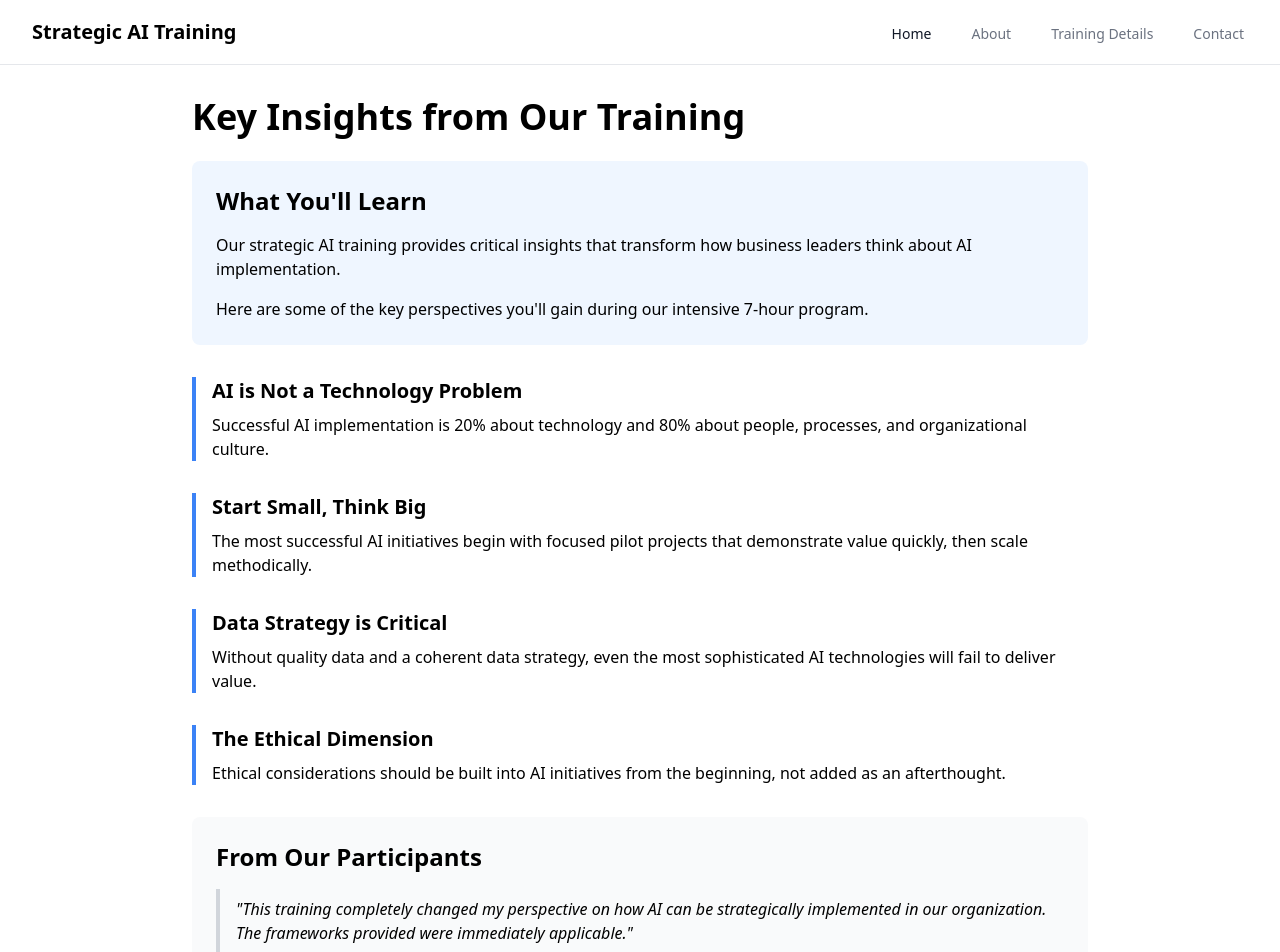
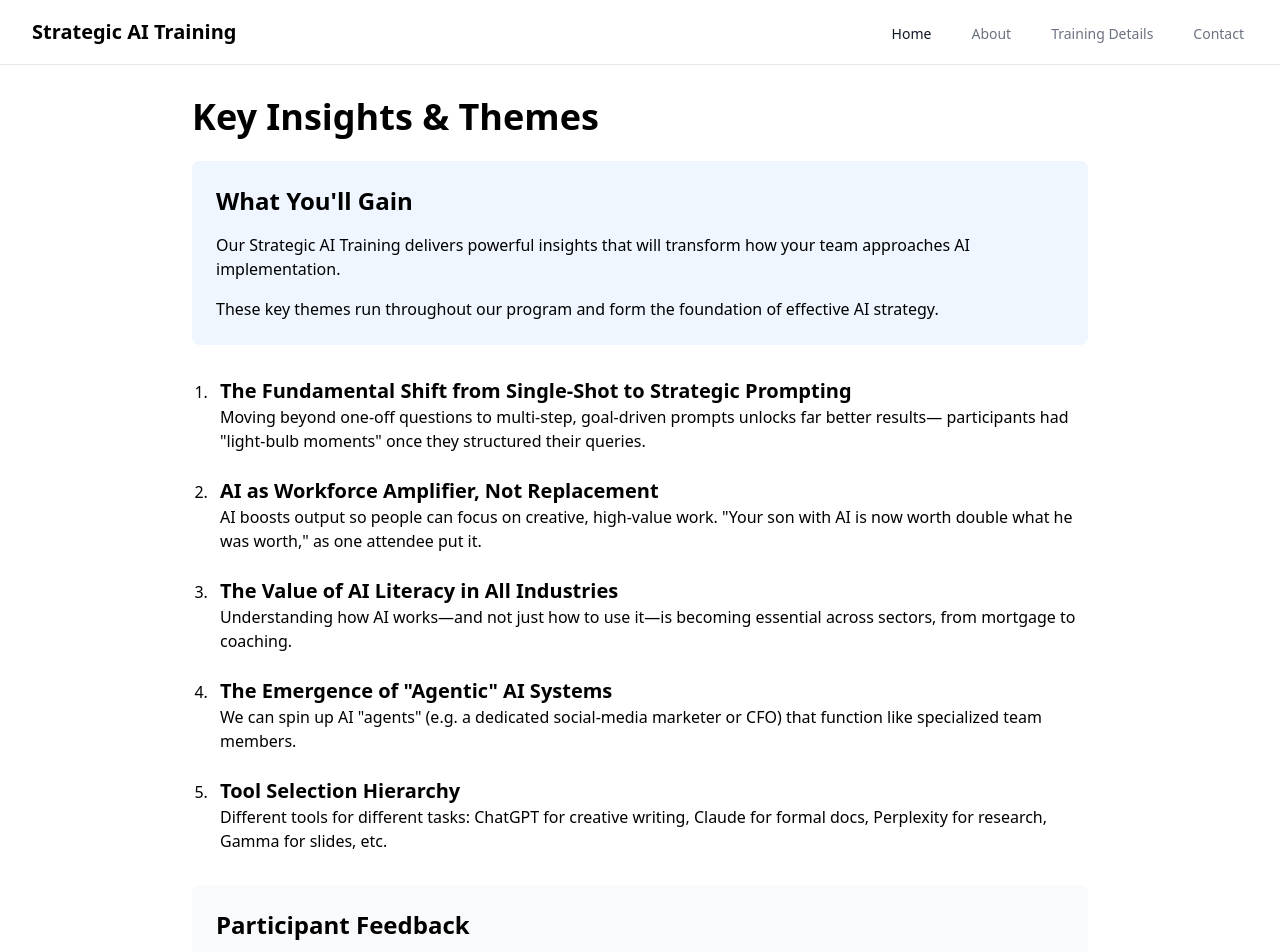
Before and after one commit to 7MinuteLife/one-day-strategic-ai, a Next.js app: page /training/one-day-strategic-ai/key-insights in a window 1280 px wide. Shown: the top 952 px of the page. Built offline with nearby package versions, Linux system fonts and the light colour scheme.

Commit message:
Fix key-insights page by removing content references causing errors

```diff
--- a/pages/training/one-day-strategic-ai/key-insights.tsx
+++ b/pages/training/one-day-strategic-ai/key-insights.tsx
@@ -1,3 +1,4 @@
+// pages/training/one-day-strategic-ai/key-insights.tsx
 import Link from 'next/link'
 import Layout from '../../../components/Layout'
 
@@ -5,45 +6,61 @@ export default function KeyInsightsPage() {
   return (
     <Layout>
       <div className="max-w-4xl mx-auto">
-        <h1 className="text-4xl font-bold mb-6">Key Insights from Our Training</h1>
+        <h1 className="text-4xl font-bold mb-6">Key Insights & Themes</h1>
 
         <div className="bg-blue-50 p-6 rounded-lg mb-8">
-          <h2 className="text-2xl font-bold mb-4">What You'll Learn</h2>
+          <h2 className="text-2xl font-bold mb-4">What You'll Gain</h2>
           <p className="mb-4">
-            Our strategic AI training provides critical insights that transform how business leaders think about AI implementation.
+            Our Strategic AI Training delivers powerful insights that will transform how your team approaches AI implementation.
           </p>
           <p>
-            Here are some of the key perspectives you'll gain during our intensive 7-hour program.
+            These key themes run throughout our program and form the foundation of effective AI strategy.
           </p>
         </div>
 
-        <div className="space-y-8 mb-8">
-          <div className="border-l-4 border-blue-500 pl-4">
-            <h3 className="text-xl font-semibold mb-2">AI is Not a Technology Problem</h3>
-            <p>Successful AI implementation is 20% about technology and 80% about people, processes, and organizational culture.</p>
-          </div>
-
-          <div className="border-l-4 border-blue-500 pl-4">
-            <h3 className="text-xl font-semibold mb-2">Start Small, Think Big</h3>
-            <p>The most successful AI initiatives begin with focused pilot projects that demonstrate value quickly, then scale methodically.</p>
-          </div>
-
-          <div className="border-l-4 border-blue-500 pl-4">
-            <h3 className="text-xl font-semibold mb-2">Data Strategy is Critical</h3>
-            <p>Without quality data and a coherent data strategy, even the most sophisticated AI technologies will fail to deliver value.</p>
-          </div>
-
-          <div className="border-l-4 border-blue-500 pl-4">
-            <h3 className="text-xl font-semibold mb-2">The Ethical Dimension</h3>
-            <p>Ethical considerations should be built into AI initiatives from the beginning, not added as an afterthought.</p>
-          </div>
-        </div>
+        <ol className="list-decimal pl-5 mb-8 space-y-6">
+          <li className="pl-2">
+            <h3 className="text-xl font-semibold">The Fundamental Shift from Single-Shot to Strategic Prompting</h3>
+            <p>
+              Moving beyond one-off questions to multi-step, goal-driven prompts unlocks far better results—
+              participants had "light-bulb moments" once they structured their queries.
+            </p>
+          </li>
+          <li className="pl-2">
+            <h3 className="text-xl font-semibold">AI as Workforce Amplifier, Not Replacement</h3>
+            <p>
+              AI boosts output so people can focus on creative, high-value work. "Your son with AI is now
+              worth double what he was worth," as one attendee put it.
+            </p>
+          </li>
+          <li className="pl-2">
+            <h3 className="text-xl font-semibold">The Value of AI Literacy in All Industries</h3>
+            <p>
+              Understanding how AI works—and not just how to use it—is becoming essential across sectors,
+              from mortgage to coaching.
+            </p>
+          </li>
+          <li className="pl-2">
+            <h3 className="text-xl font-semibold">The Emergence of "Agentic" AI Systems</h3>
+            <p>
+              We can spin up AI "agents" (e.g. a dedicated social-media marketer or CFO) that function like
+              specialized team members.
+            </p>
+          </li>
+          <li className="pl-2">
+            <h3 className="text-xl font-semibold">Tool Selection Hierarchy</h3>
+            <p>
+              Different tools for different tasks: ChatGPT for creative writing, Claude for formal docs,
+              Perplexity for research, Gamma for slides, etc.
+            </p>
+          </li>
+        </ol>
 
         <div className="bg-gray-50 p-6 rounded-lg mb-8">
-          <h2 className="text-2xl font-bold mb-4">From Our Participants</h2>
+          <h2 className="text-2xl font-bold mb-4">Participant Feedback</h2>
           <blockquote className="italic border-l-4 border-gray-300 pl-4 py-2 mb-4">
-            "This training completely changed my perspective on how AI can be strategically implemented in our organization. The frameworks provided were immediately applicable."
-            <p className="text-gray-600 mt-2">— Marketing Director, Fortune 500 Company</p>
+            "The insights gained from this training completely changed how our team approaches AI integration. We're now achieving results we didn't think were possible six months ago."
+            <p className="text-gray-600 mt-2 not-italic">— Marketing Director, Financial Services</p>
           </blockquote>
         </div>
 
```
